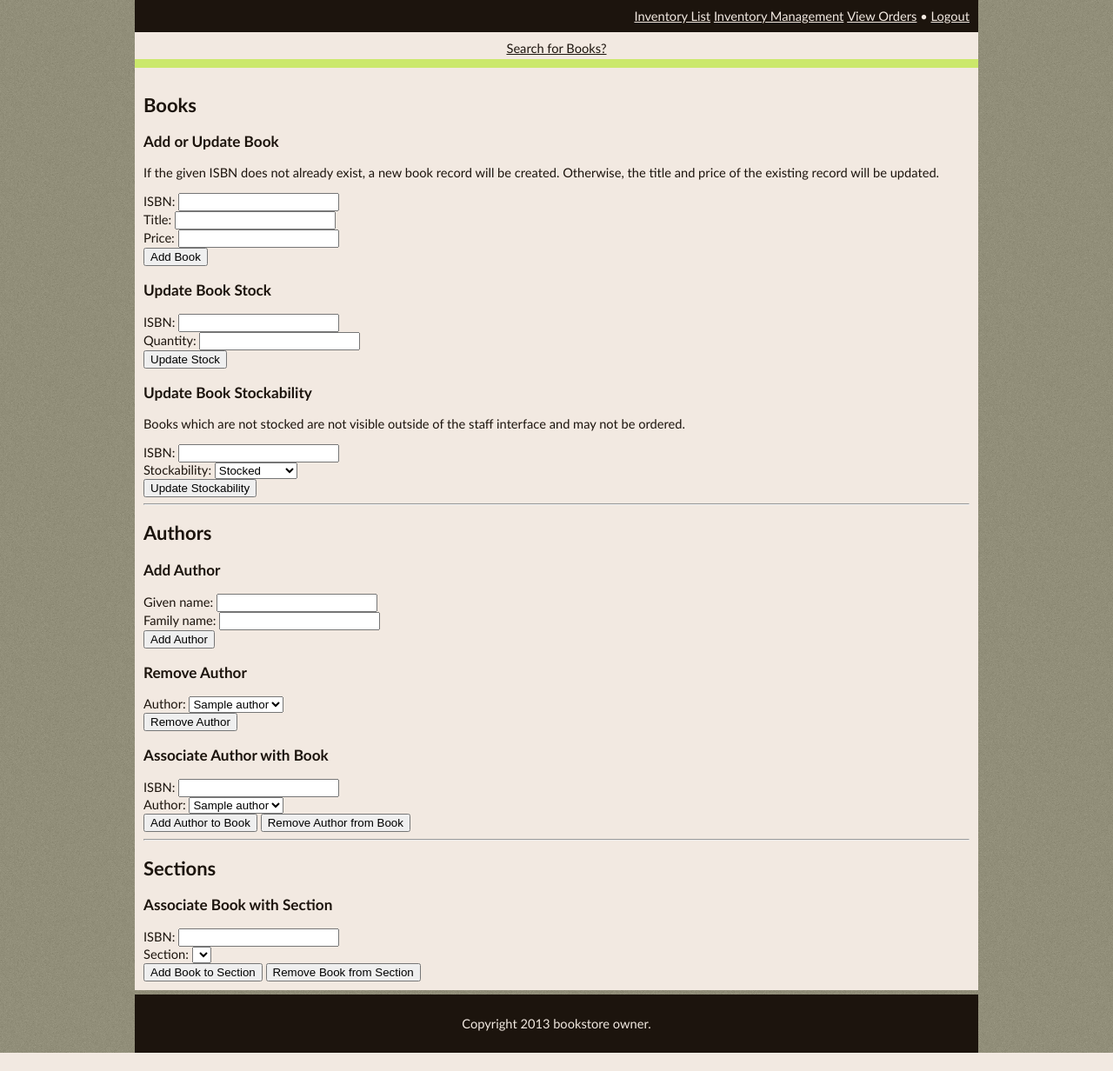
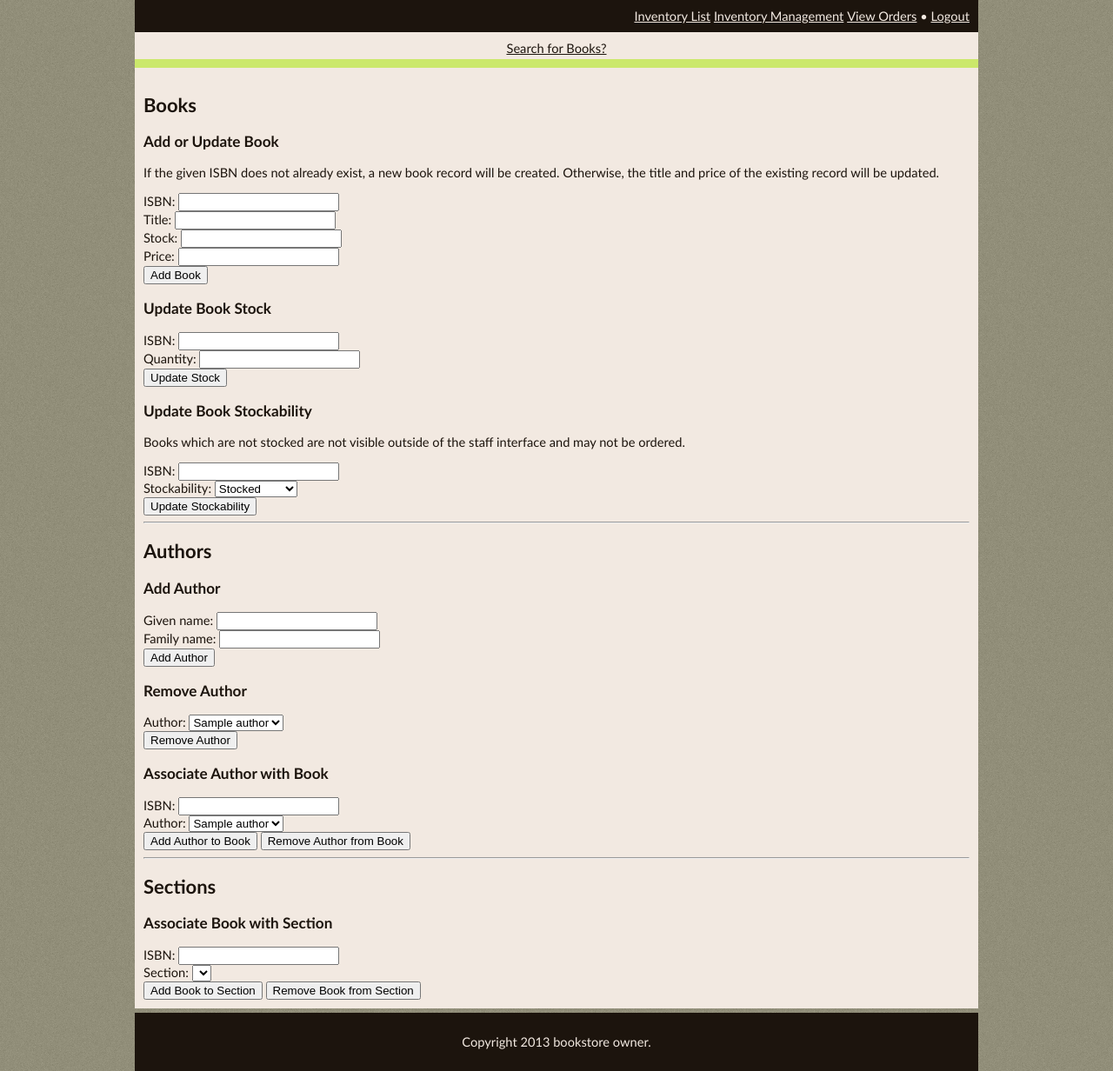
Before and after one commit to MrDOS/wanshitong, a PHP site: page /index.php/management in a window 1280 px wide. Shown: the part 59-1291 px from the top of the page at 87% size. Before the commit the page ends 1270 px from the top, so only its background shows below. Run offline with PHP 8.4, Linux system fonts and the light colour scheme; the visitor is signed in with stand-in values (Sample User, id 1); tables that the repository leaves empty or names only in its code hold one stand-in row (values such as "Sample post"); lists and menus that the app fills with data are empty; some libraries are stand-ins or nearby versions.

Commit message:
Quantity field on book add.

```diff
--- a/engine/wanshitong/controllers/ManagementController.php
+++ b/engine/wanshitong/controllers/ManagementController.php
@@ -60,9 +60,10 @@ class ManagementController extends Controller
         {
             $isbn = preg_replace('/[^0-9]/', '', $post['isbn']);
             $title = preg_replace('/[^A-Za-z0-9:;\-., ]/', '', $post['title']);
+            $quantity = preg_replace('/[^0-9]/', '', $post['quantity']);
             $price = preg_replace('/[^0-9]/', '', $post['price']);
 
-            $this->books_repository->insertBook($isbn, $title, 0, $price);
+            $this->books_repository->insertBook($isbn, $title, $quantity, $price);
         }
         elseif (isset($post['manage_stock']))
         {
--- a/templates/management.phtml
+++ b/templates/management.phtml
@@ -7,6 +7,8 @@
     <input type="text" name="isbn" id="add_isbn"><br>
     <label for="add_title">Title:</label>
     <input type="text" name="title" id="add_title"><br>
+    <label for="add_quantity">Stock:</label>
+    <input type="text" name="quantity" id="add_quantity"><br>
     <label for="add_price">Price:</label>
     <input type="text" name="price" id="add_price"><br>
     <input type="submit" name="manage_add" value="Add Book">
```
